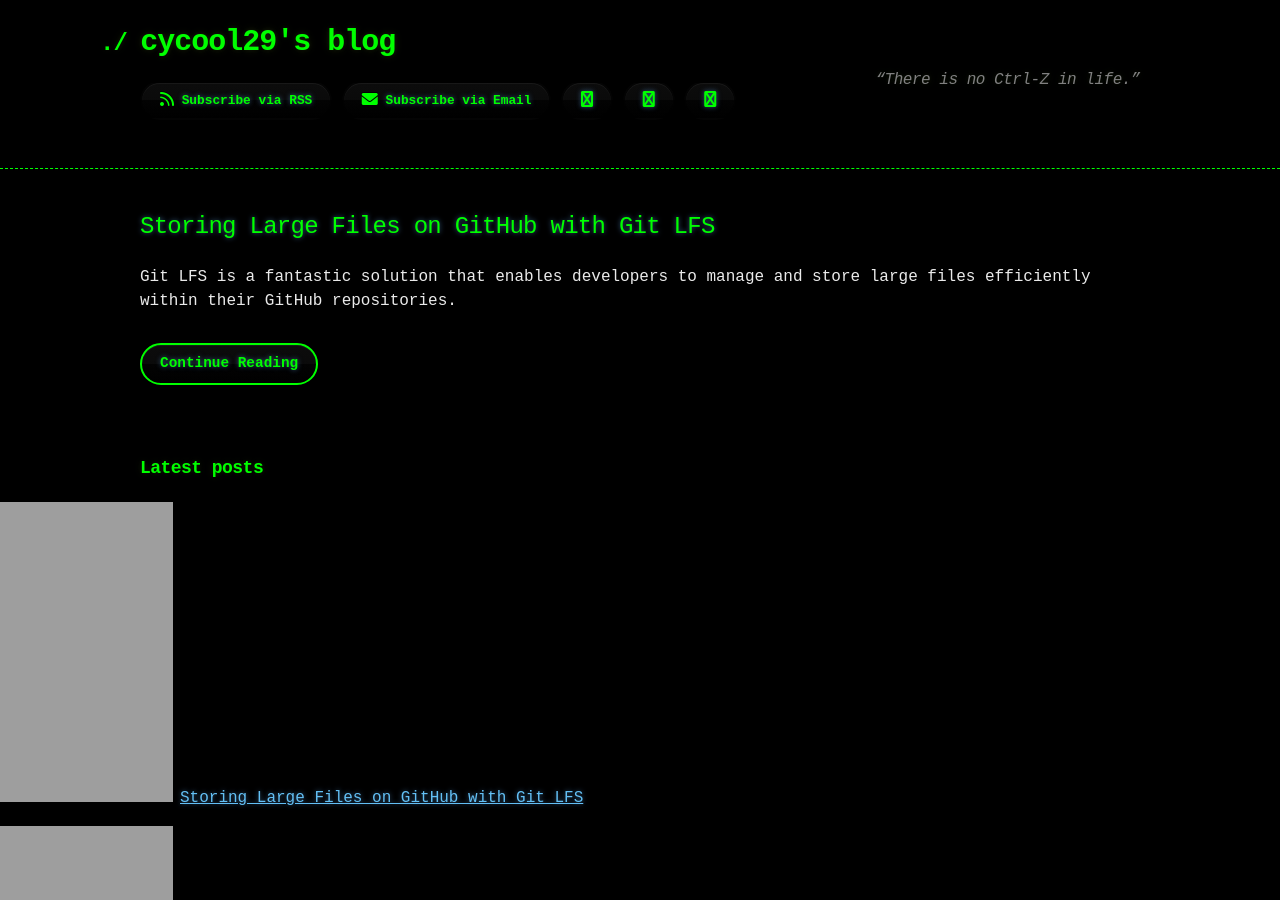
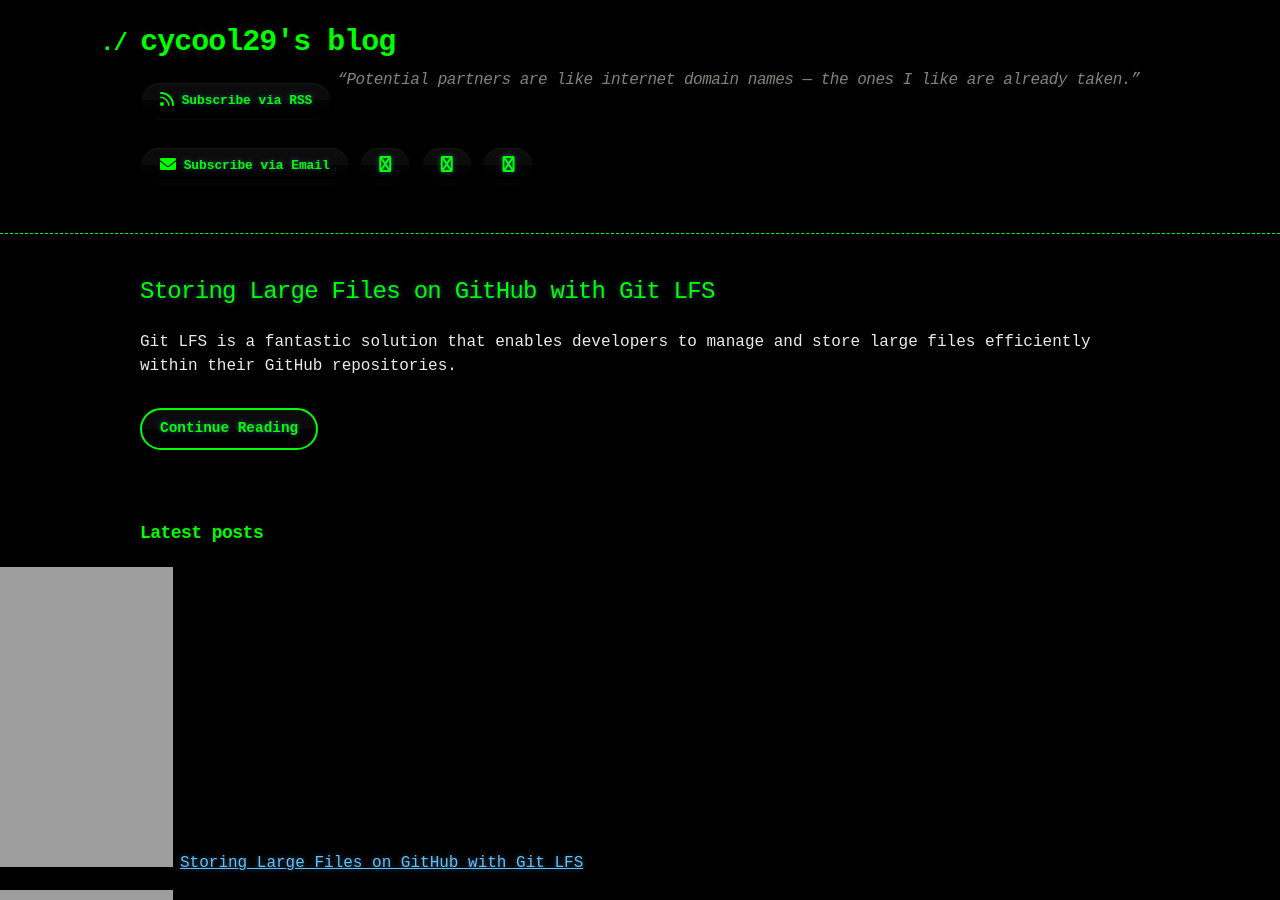
Before and after one commit to cycool29/cycool29.github.io, a Jekyll site: the page built from index.md, in a window 1280 px wide and 900 px high. Built offline with Jekyll 4.4.1, drawn with Linux system fonts in a browser that asks for light colours; a style sheet for code colours, icons or effects is not loaded.

Commit message:
Update quotes

```diff
--- a/_config.yml
+++ b/_config.yml
@@ -1,5 +1,5 @@
 title: cycool29's blog
-description: "“There is no Ctrl-Z in life.” "
+description: "“Potential partners are like internet domain names — the ones I like are already taken.” "
 bio: A high school student. Intermediate in Python, Git, Bash. Learning JavaScript. He/Him. "
 author: cycool29
 url: https://cycool29.github.io
```
